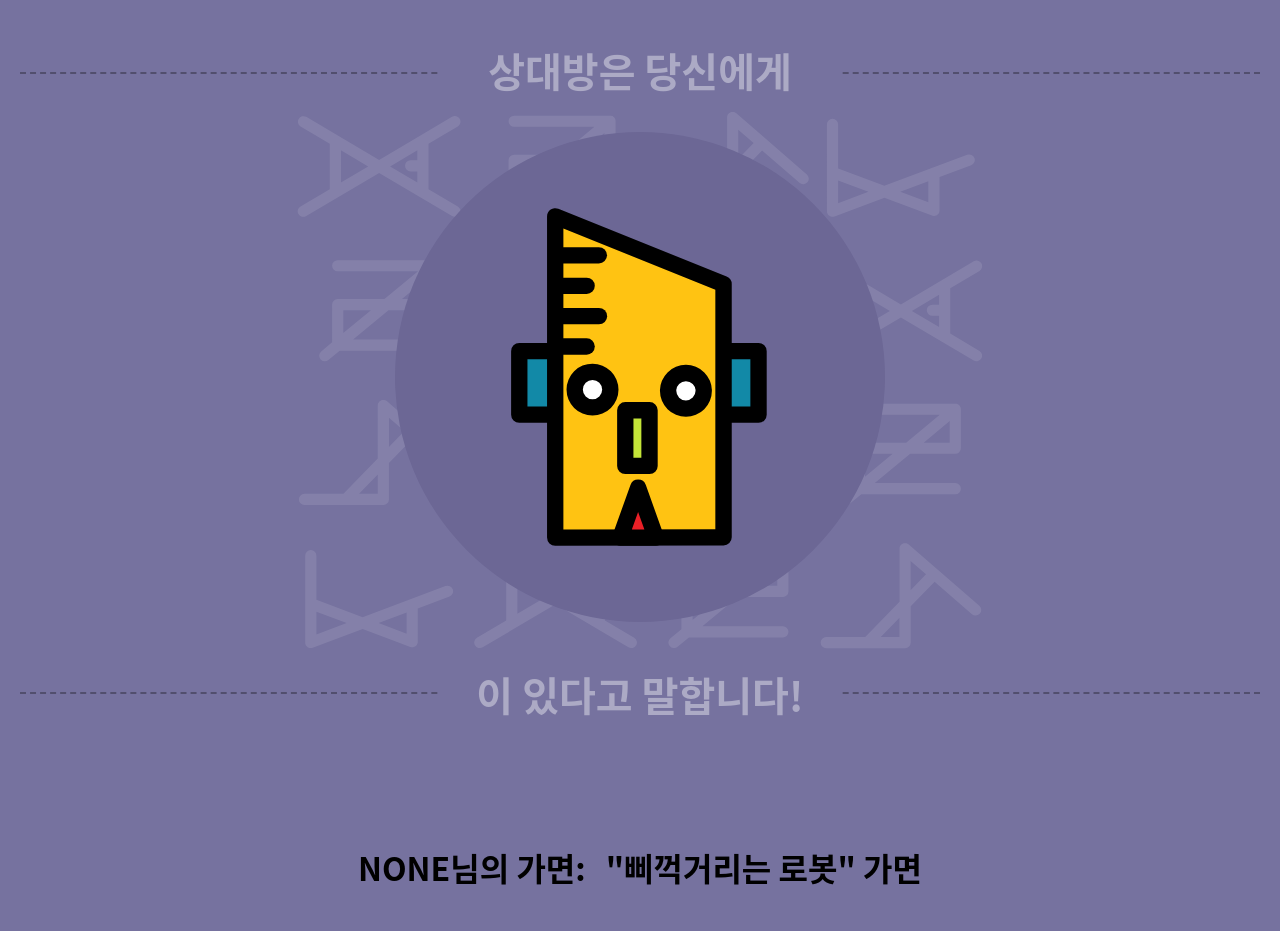
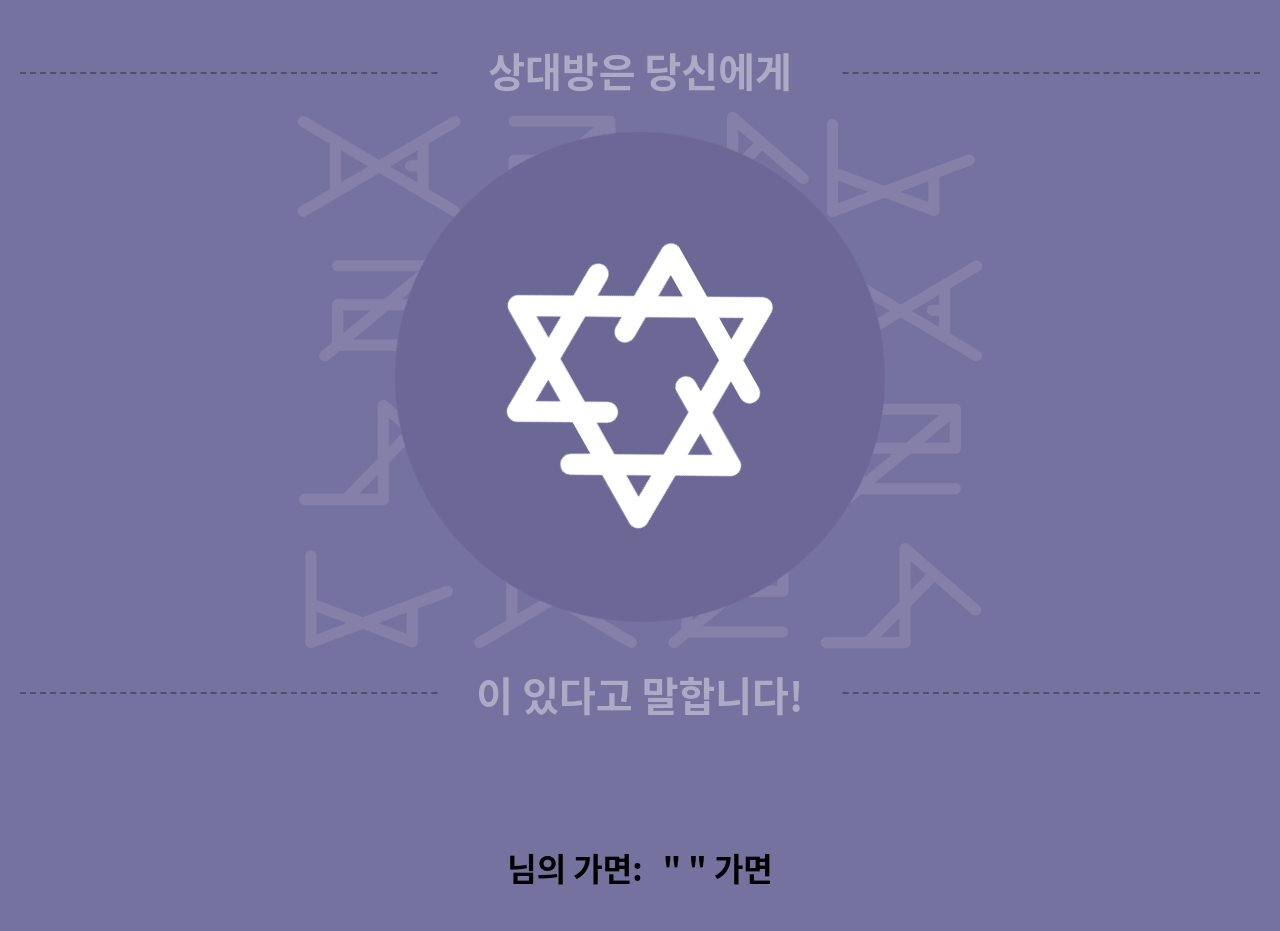
Before and after one commit to hunkim98/persona_with_server, a React (Create React App) app in the folder persona_client/: page /share/1 in a window 1280 px wide. Shown: the part 120-1051 px from the top of the page. Built offline with nearby package versions, Linux system fonts and the light colour scheme; no server answers.

Commit message:
Add meta image to site

```diff
--- a/persona_client/public/index.html
+++ b/persona_client/public/index.html
@@ -3,9 +3,10 @@
 
 <head>
   <meta charset="utf-8" />
-  <meta name="viewport" content="width=device-width, initial-scale=1" />
-  <meta name="theme-color" content="#000000" />
-  <meta name="description" content="Web site created using create-react-app" />
+  <meta name="title" property="og:title" content="상대방의 성격을 알아보자!" />
+  <meta name="description" property="og:description" content="상대방의 성격을 가면으로 알아보는 페르소나 성격심리!" />
+  <meta name="image" property="og:image" content="https://hunkim98.github.io/persona/meta_img/meta_img.png" />
+  <meta name="url" property="og:url" content="https://personapersonality.com" />
   <link rel="icon" href="https://hunkim98.github.io/persona/logo/logo.png">
   <script src="https://developers.kakao.com/sdk/js/kakao.js"></script>
   <title>페르소나</title>
--- a/persona_client/src/App.js
+++ b/persona_client/src/App.js
@@ -20,10 +20,13 @@
   const location = useLocation();
 
   useEffect(() => {
-    ReactGA.initialize("UA-190746001-1");
-    const path = location.pathname + location.search;
-    ReactGA.set({ page: path });
-    ReactGA.pageview(path);
+    let host = window.location.hostname;
+    if (host != "localhost") {
+      ReactGA.initialize("UA-190746001-1");
+      const path = location.pathname + location.search;
+      ReactGA.set({ page: path });
+      ReactGA.pageview(path);
+    }
     //to report page view
   }, []);
 
--- a/persona_client/src/RouteChangeTracker.js
+++ b/persona_client/src/RouteChangeTracker.js
@@ -5,9 +5,12 @@
 const RouteChangeTracker = () => {
   const location = useLocation();
   useEffect(() => {
-    const path = location.pathname + location.search;
-    ReactGA.set({ page: path });
-    ReactGA.pageview(path);
+    let host = window.location.hostname;
+    if (host != "localhost") {
+      const path = location.pathname + location.search;
+      ReactGA.set({ page: path });
+      ReactGA.pageview(path);
+    }
   }, [location]);
   return <div></div>;
 };
--- a/persona_client/src/components/Check_persona/check_persona_child.js
+++ b/persona_client/src/components/Check_persona/check_persona_child.js
@@ -83,7 +83,6 @@
         choice: harmonic[questionNumber - hornevian.length].options[answer].id,
       };
     }
-    console.log(total_result);
   };
 
   const check_hornevian_type = () => {
@@ -148,7 +147,6 @@
       check_harmonic_type().length === 1 &&
       check_hornevian_type().length === 1
     ) {
-      console.log(check_hornevian_type()[0] + check_harmonic_type()[0]);
       if (check_hornevian_type()[0] + check_harmonic_type()[0] === "AX") {
         setPersonality(7);
       } else if (
@@ -202,7 +200,6 @@
         }
       }
       setGoToBonus(true);
-      console.log(possibleTypes);
       //setQuestionNumber(harmonic.length + hornevian.length + 1);
     }
 
@@ -222,7 +219,6 @@
         },
       })
         .then((res) => {
-          console.log(res.data.id);
           history.push("/result/" + res.data.id);
         })
         .catch((error) => {
--- a/persona_client/src/components/Result/Result.js
+++ b/persona_client/src/components/Result/Result.js
@@ -21,11 +21,13 @@
   const [personality, setPersonality] = useState(0);
   //do not use usestate(0). it does not work
   const [name, setName] = useState("");
+
+  const baseURL = "https://personapersonality.com/";
+
   useEffect(() => {
     changeColor("#76729F");
     window.scrollTo(0, 0);
     if (!window.Kakao.isInitialized()) {
-      console.log("initialized kakao");
       //initialize kakaotalk only once
       window.Kakao.init("dfb19a99996885d213dd7631a295b474");
     } else {
@@ -41,7 +43,6 @@
       .then((res) => {
         if (res.data.status !== "false") {
           console.log(res.data);
-          console.log(res.data.name);
           setName(res.data.name);
           setPersonality(res.data.personality);
         } else {
@@ -51,9 +52,10 @@
       .catch((error) => {
         console.log(error);
       });
+    document
+      .querySelector('meta[property="og:url"]')
+      .setAttribute("content", baseURL + "share/" + id);
   }, []);
-
-  const baseURL = "https://personapersonality.com/";
 
   const { ref, isComponentVisible, setIsComponentVisible } = HideShow(false);
 
@@ -367,7 +369,6 @@
                           src={open_method}
                           alt="background"
                           className="method_background"
-                          onClick={() => console.log("clicked")}
                         />
                         <div className="method_container">
                           <div className="method">
--- a/persona_client/src/components/Share/Share.js
+++ b/persona_client/src/components/Share/Share.js
@@ -18,8 +18,8 @@
     query: "(max-width:1280px)",
   });
   let { id } = useParams();
-  const [name, setName] = useState("NONE");
-  const [personality, setPersonality] = useState(1);
+  const [name, setName] = useState("");
+  const [personality, setPersonality] = useState(0);
   useEffect(() => {
     axios({
       method: "POST",
@@ -31,7 +31,6 @@
       .then((res) => {
         if (res.data.status !== "false") {
           console.log(res.data);
-          console.log(res.data.name);
           setName(res.data.name);
           setPersonality(res.data.personality);
         } else {
@@ -59,7 +58,11 @@
                 <div className="result_pattern_control1">
                   <div className="mask_result_container">
                     <img
-                      className="mask_circle"
+                      className={
+                        personality === 0
+                          ? "mask_circle rotating_mask"
+                          : "mask_circle"
+                      }
                       src={show_mask(personality)}
                       alt=""
                     />
```
